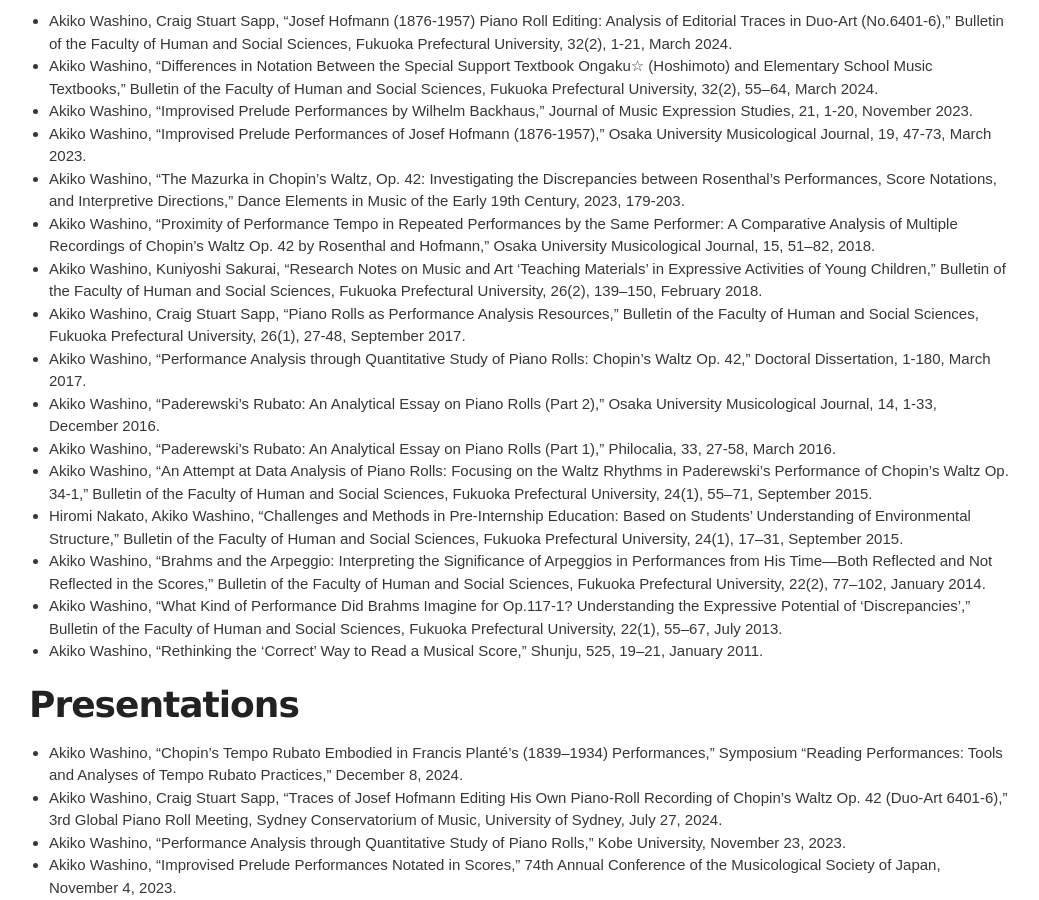
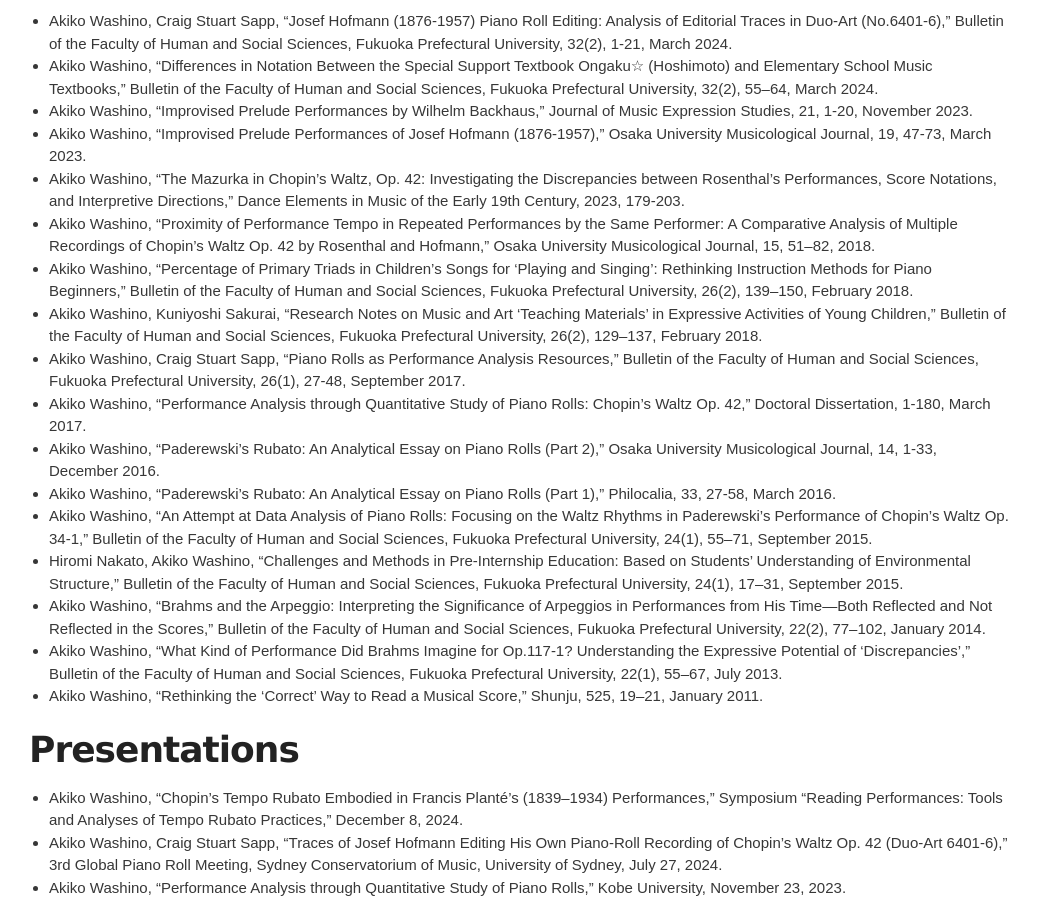
Before and after one commit to akikowashino/akikowashino.github.io, a Jekyll site: the page built from index-en.md, in a window 1280 px wide and 900 px high, scrolled down 1126 px. Shown: the whole window, without its empty margins (121-1160 px from the left). Built offline with Jekyll 4.4.1, drawn with Linux system fonts in a browser that asks for light colours.

Commit message:
Update index-en.md

```diff
--- a/index-en.md
+++ b/index-en.md
@@ -41,7 +41,8 @@
 * Akiko Washino, "Improvised Prelude Performances of Josef Hofmann (1876-1957)," Osaka University Musicological Journal, 19, 47-73, March 2023.
 * Akiko Washino, "The Mazurka in Chopin’s Waltz, Op. 42: Investigating the Discrepancies between Rosenthal’s Performances, Score Notations, and Interpretive Directions," Dance Elements in Music of the Early 19th Century, 2023, 179-203.
 * Akiko Washino, “Proximity of Performance Tempo in Repeated Performances by the Same Performer: A Comparative Analysis of Multiple Recordings of Chopin’s Waltz Op. 42 by Rosenthal and Hofmann,” Osaka University Musicological Journal, 15, 51–82, 2018.
-* Akiko Washino, Kuniyoshi Sakurai, “Research Notes on Music and Art ‘Teaching Materials’ in Expressive Activities of Young Children,” Bulletin of the Faculty of Human and Social Sciences, Fukuoka Prefectural University, 26(2), 139–150, February 2018.
+* Akiko Washino, “Percentage of Primary Triads in Children's Songs for 'Playing and Singing': Rethinking Instruction Methods for Piano Beginners,” Bulletin of the Faculty of Human and Social Sciences, Fukuoka Prefectural University, 26(2), 139–150, February 2018.
+* Akiko Washino, Kuniyoshi Sakurai, “Research Notes on Music and Art ‘Teaching Materials’ in Expressive Activities of Young Children,” Bulletin of the Faculty of Human and Social Sciences, Fukuoka Prefectural University, 26(2), 129–137, February 2018.
 * Akiko Washino, Craig Stuart Sapp, "Piano Rolls as Performance Analysis Resources," Bulletin of the Faculty of Human and Social Sciences, Fukuoka Prefectural University, 26(1), 27-48, September 2017.
 * Akiko Washino, "Performance Analysis through Quantitative Study of Piano Rolls: Chopin's Waltz Op. 42," Doctoral Dissertation, 1-180, March 2017.
 * Akiko Washino, "Paderewski’s Rubato: An Analytical Essay on Piano Rolls (Part 2)," Osaka University Musicological Journal, 14, 1-33, December 2016.
```
